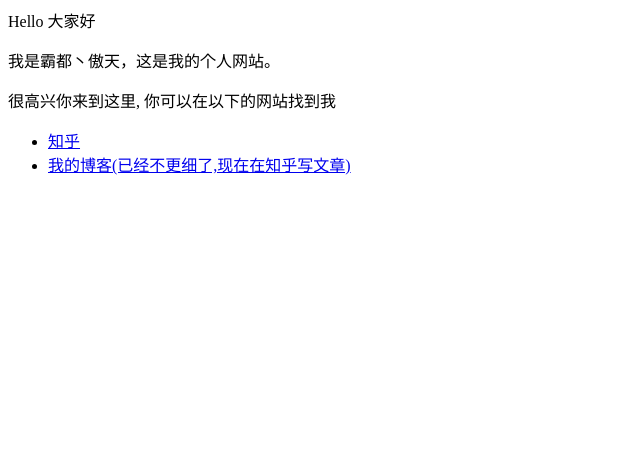
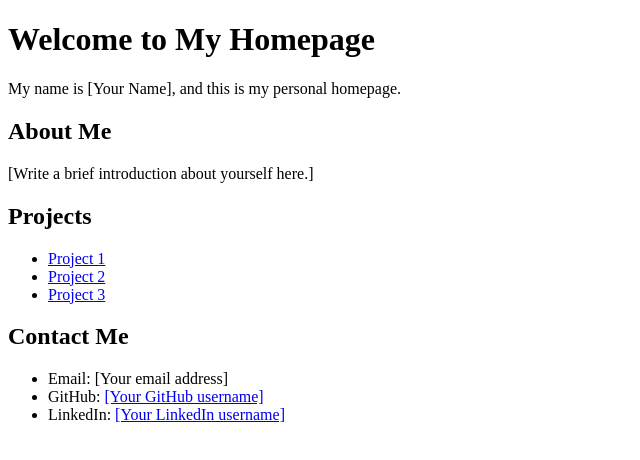
Before and after one commit to madbill/liufan.github.io, a plain HTML site: page index.html in a window 1280 px wide. Shown: the whole page, without its empty margins (0-640 px from the left). Drawn offline with Linux system fonts and the light colour scheme.

Commit message:
update index

```diff
--- a/index.html
+++ b/index.html
@@ -1,8 +1,25 @@
-<p>Hello 大家好</p>
-<p>我是霸都丶傲天，这是我的个人网站。 </p>
-<p>很高兴你来到这里, 你可以在以下的网站找到我</p>
-
-<ul>
-  <li> <a href="https://www.zhihu.com/people/AJLoveChina">知乎</a> </li>
-  <li> <a href="http://hejie.nigeerhuo.com">我的博客(已经不更细了,现在在知乎写文章)</a> </li>
-</ul>
+<!DOCTYPE html>
+<html>
+  <head>
+    <meta charset="UTF-8">
+    <title>My Personal Homepage</title>
+  </head>
+  <body>
+    <h1>Welcome to My Homepage</h1>
+    <p>My name is [Your Name], and this is my personal homepage.</p>
+    <h2>About Me</h2>
+    <p>[Write a brief introduction about yourself here.]</p>
+    <h2>Projects</h2>
+    <ul>
+      <li><a href="[Link to your project 1]">Project 1</a></li>
+      <li><a href="[Link to your project 2]">Project 2</a></li>
+      <li><a href="[Link to your project 3]">Project 3</a></li>
+    </ul>
+    <h2>Contact Me</h2>
+    <ul>
+      <li>Email: [Your email address]</li>
+      <li>GitHub: <a href="[Link to your GitHub profile]">[Your GitHub username]</a></li>
+      <li>LinkedIn: <a href="[Link to your LinkedIn profile]">[Your LinkedIn username]</a></li>
+    </ul>
+  </body>
+</html>
```
